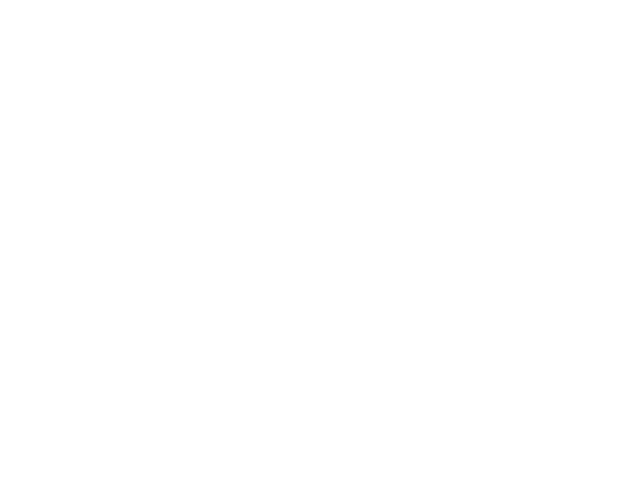
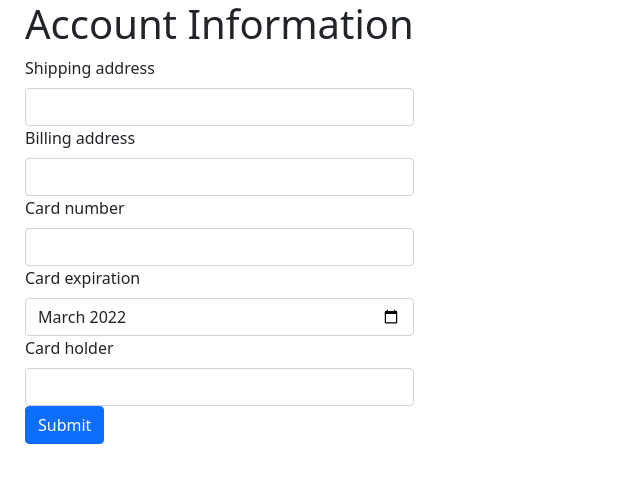
Before and after one commit to vali-pavel/online-shop-app, a React (Create React App) app: page /account in a window 1280 px wide. Before the commit this address had no page. Shown: the top 482 px of the page, without its empty margins (0-640 px from the left). Built offline with nearby package versions, Linux system fonts and the light colour scheme; no server answers; sample sign-in values are in the browser's storage.

Commit message:
add the account page

```diff
--- /dev/null
+++ b/src/components/Account/AccountPage.css
@@ -0,0 +1,3 @@
+.account-information {
+    padding-left: 25px;
+}
--- /dev/null
+++ b/src/components/Account/AccountPage.js
@@ -0,0 +1,110 @@
+import React, { useState, useEffect } from 'react';
+import { Button, Form } from 'react-bootstrap';
+
+import './AccountPage.css';
+
+export default function AccountPage({ userId }) {
+    const [loading, setLoading] = useState(false);
+    const [error, setError] = useState()
+    const [account, setAccount] = useState({ cardExpiration: "2022-03" })
+    const [customerId, setCustomerId] = useState()
+    const tokenString = localStorage.getItem('token');
+
+    useEffect(() => {
+        setLoading(true);
+        async function getCustomer() {
+            const requestUrl = `/api/customers/${ userId }`;
+
+            return fetch(requestUrl, {
+                method: 'GET',
+                headers: {
+                    'Content-Type': 'application/json',
+                    'Accept': 'application/json',
+                    'authorization': tokenString
+                },
+            })
+                .then(async response => {
+                    const jsonResponse = await response.json()
+                    if (response.ok) {
+                        setCustomerId(jsonResponse.id)
+                        setAccount({
+                            shippingAddress: jsonResponse.shipping_address,
+                            billingAddress: jsonResponse.billing_address,
+                            cardNumber: jsonResponse.cardNumber,
+                            cardExpiration: jsonResponse.cardExpiration,
+                            cardHolder: jsonResponse.cardHolder
+                        })
+                    }
+                })
+        }
+        getCustomer();
+        setLoading(false)
+    }, []);
+
+    const handleSubmit = async e => {
+        e.preventDefault();
+
+        const requestUrl = customerId ? `/api/customers/${ userId }` : `/api/customers/`;
+        const requestMethod = customerId ? 'PUT' : 'POST';
+        const body = {
+            user_id: userId,
+            shipping_address: account.shippingAddress,
+            billing_address: account.billingAddress,
+            card_number: account.cardNumber,
+            card_expiration: new Date(account.cardExpiration),
+            card_holder: account.cardHolder
+        }
+
+        return fetch(requestUrl, {
+            method: requestMethod,
+            headers: {
+                'Content-Type': 'application/json',
+                'Accept': 'application/json',
+                'authorization': tokenString
+            },
+            body: JSON.stringify(body)
+        })
+            .then(async response => {
+                const jsonResponse = await response.json()
+                if (response.ok) {
+                    setCustomerId(jsonResponse.id)
+                    setAccount({
+                        shippingAddress: jsonResponse.shipping_address,
+                        billingAddress: jsonResponse.billing_address,
+                        cardNumber: jsonResponse.cardNumber,
+                        cardExpiration: jsonResponse.cardExpiration,
+                        cardHolder: jsonResponse.cardHolder
+                    })
+                }
+            })
+    }
+
+    return (
+        <div className="account-information d-flex">
+            <Form onSubmit={handleSubmit}>
+                <h1>Account Information</h1>
+                <Form.Group>
+                    <Form.Label>Shipping address</Form.Label>
+                    <Form.Control type="text" defaultValue={account.shippingAddress} onChange={e => setAccount(account => ({ ...account, shippingAddress: e.target.value }))}></Form.Control>
+                </Form.Group>
+                <Form.Group>
+                    <Form.Label>Billing address</Form.Label>
+                    <Form.Control type="text" defaultValue={account.billingAddress} onChange={e => setAccount(account => ({ ...account, billingAddress: e.target.value }))}></Form.Control>
+                </Form.Group>
+                <Form.Group>
+                    <Form.Label>Card number</Form.Label>
+                    <Form.Control type="number" defaultValue={account.cardNumber} onChange={e => setAccount(account => ({ ...account, cardNumber: e.target.value }))}></Form.Control>
+                </Form.Group>
+                <Form.Group>
+                    <Form.Label>Card expiration</Form.Label>
+                    <Form.Control type="month" defaultValue={account.cardExpiration} onChange={e => setAccount(account => ({ ...account, cardExpiration: e.target.value }))}></Form.Control>
+                </Form.Group>
+                <Form.Group>
+                    <Form.Label>Card holder</Form.Label>
+                    <Form.Control type="text" defaultValue={account.cardHolder} onChange={e => setAccount(account => ({ ...account, cardHolder: e.target.value }))}></Form.Control>
+                </Form.Group>
+                <Button type="submit">Submit</Button>
+            </Form>
+        </div>
+    )
+}
--- a/src/components/App/App.js
+++ b/src/components/App/App.js
@@ -7,6 +7,7 @@
 import NewProduct from '../Products/NewProduct';
 import ProductsPage from '../Products/ProductsPage';
 import PrivateRoute from '../auth/PrivateRoute';
+import AccountPage from '../Account/AccountPage';
 import useToken from './useToken';
 import './App.css';
 
@@ -37,6 +38,11 @@
                             <ProductsPage userId={userId} userRole={userRole} />
                         </PrivateRoute>}>
                     </Route>
+                    <Route path='/account' element={
+                        <PrivateRoute token={token}>
+                            <AccountPage userId={userId} userRole={userRole} />
+                        </PrivateRoute>}>
+                    </Route>
                 </Routes>
             </Router>
         </div>
--- a/src/index.css
+++ b/src/index.css
@@ -11,3 +11,7 @@
   font-family: source-code-pro, Menlo, Monaco, Consolas, 'Courier New',
     monospace;
 }
+
+.justify-content-right {
+  justify-content: right;
+}
--- a/src/setupProxy.js
+++ b/src/setupProxy.js
@@ -4,6 +4,12 @@
     app.use(
         createProxyMiddleware('/api/users', {
             target: 'http://localhost:8001/',
+            changeOrigin: true,
+        })
+    );
+    app.use(
+        createProxyMiddleware('/api/customers', {
+            target: 'http://localhost:8002/',
             changeOrigin: true,
         })
     );
```
